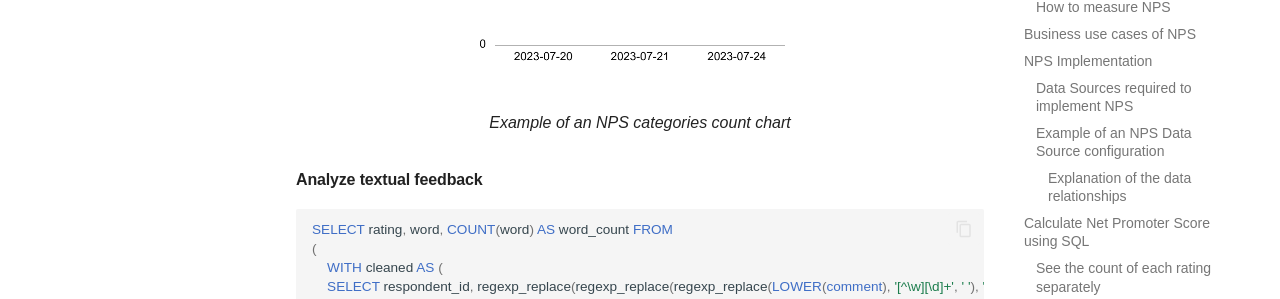
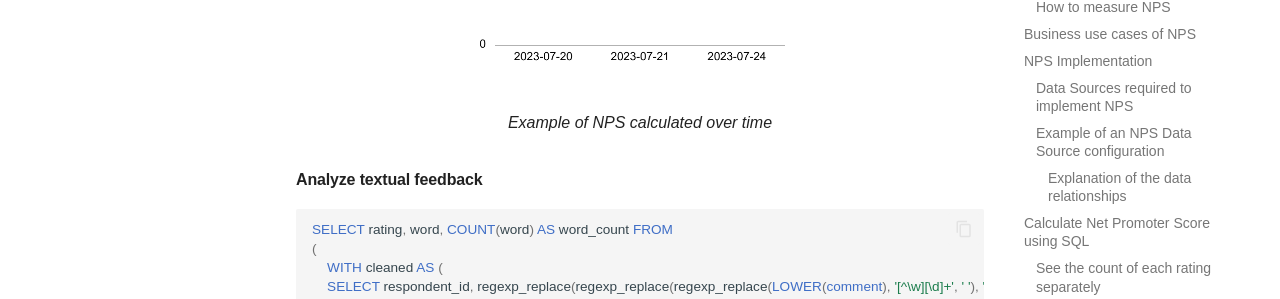
Before and after one commit to manutechwriter/npstest, an MkDocs documentation site: the page built from docs/index.md, in a window 1280 px wide and 900 px high, scrolled down 14535 px. Shown: the part 146-445 px from the top of the window. Built offline with MkDocs 1.6.1 and Material for MkDocs 9.7.7, drawn with Linux system fonts in a browser that asks for light colours; emoji names are drawn with the system emoji font.

Commit message:
fixed figcaption

```diff
--- a/docs/index.md
+++ b/docs/index.md
@@ -417,7 +417,7 @@ However, given my simple fictional database, I can only obtain feedback from 3 d
 
 <figure class="line-chart" markdown>
   ![Example of NPS measured over time](./img/nps-line-chart-example.png)
-  <figcaption>Example of an NPS categories count chart</figcaption>
+  <figcaption>Example of NPS calculated over time</figcaption>
 </figure>
 
 
```
